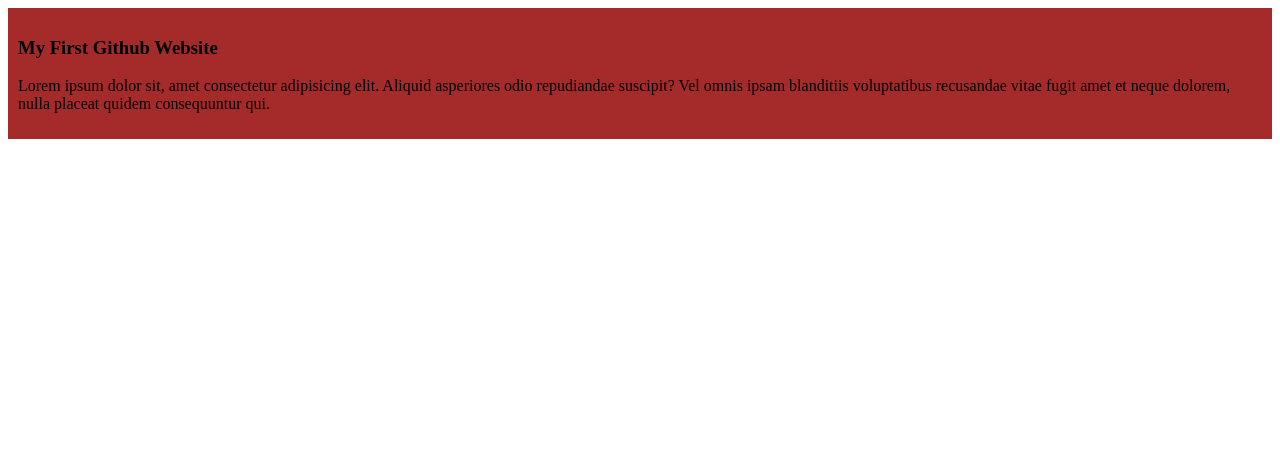
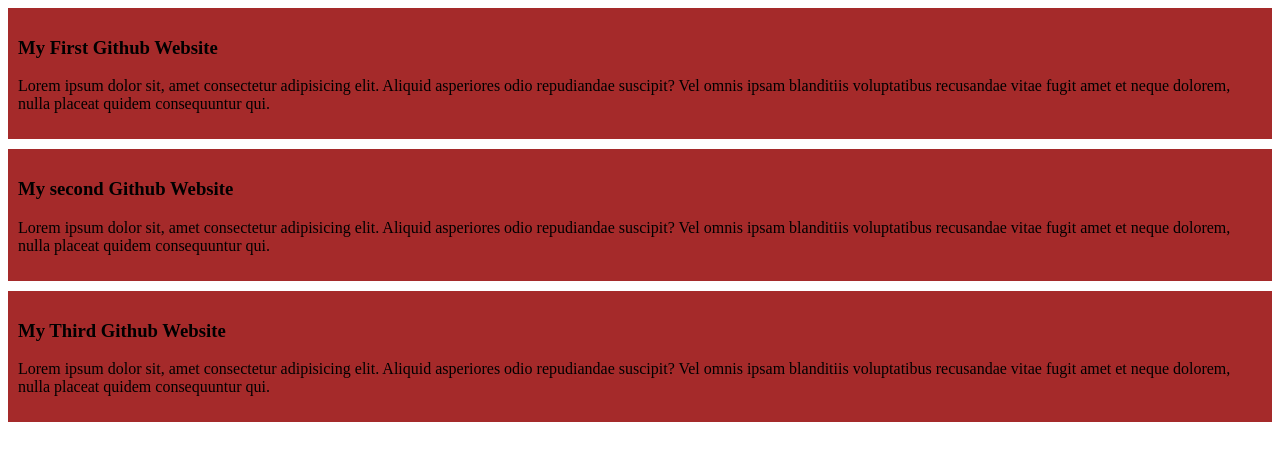
Before and after one commit to Shaoly18/my-first-github-repo, a plain HTML site: page index.html in a window 1280 px wide. Drawn offline with Linux system fonts and the light colour scheme.

Commit message:
added the second and third blog

```diff
--- a/index.html
+++ b/index.html
@@ -11,6 +11,14 @@
         <h3>My First Github Website</h3>
         <p>Lorem ipsum dolor sit, amet consectetur adipisicing elit. Aliquid asperiores odio repudiandae suscipit? Vel omnis ipsam blanditiis voluptatibus recusandae vitae fugit amet et neque dolorem, nulla placeat quidem consequuntur qui.</p>
     </div>
+    <div>
+        <h3>My second Github Website</h3>
+        <p>Lorem ipsum dolor sit, amet consectetur adipisicing elit. Aliquid asperiores odio repudiandae suscipit? Vel omnis ipsam blanditiis voluptatibus recusandae vitae fugit amet et neque dolorem, nulla placeat quidem consequuntur qui.</p>
+    </div>
+    <div>
+        <h3>My Third Github Website</h3>
+        <p>Lorem ipsum dolor sit, amet consectetur adipisicing elit. Aliquid asperiores odio repudiandae suscipit? Vel omnis ipsam blanditiis voluptatibus recusandae vitae fugit amet et neque dolorem, nulla placeat quidem consequuntur qui.</p>
+    </div>
 
 </body>
 </html>
--- a/styles/blog.css
+++ b/styles/blog.css
@@ -1,4 +1,5 @@
 div{
     background-color: brown;
     padding: 10px;
+margin-bottom: 10px;
 }
```
